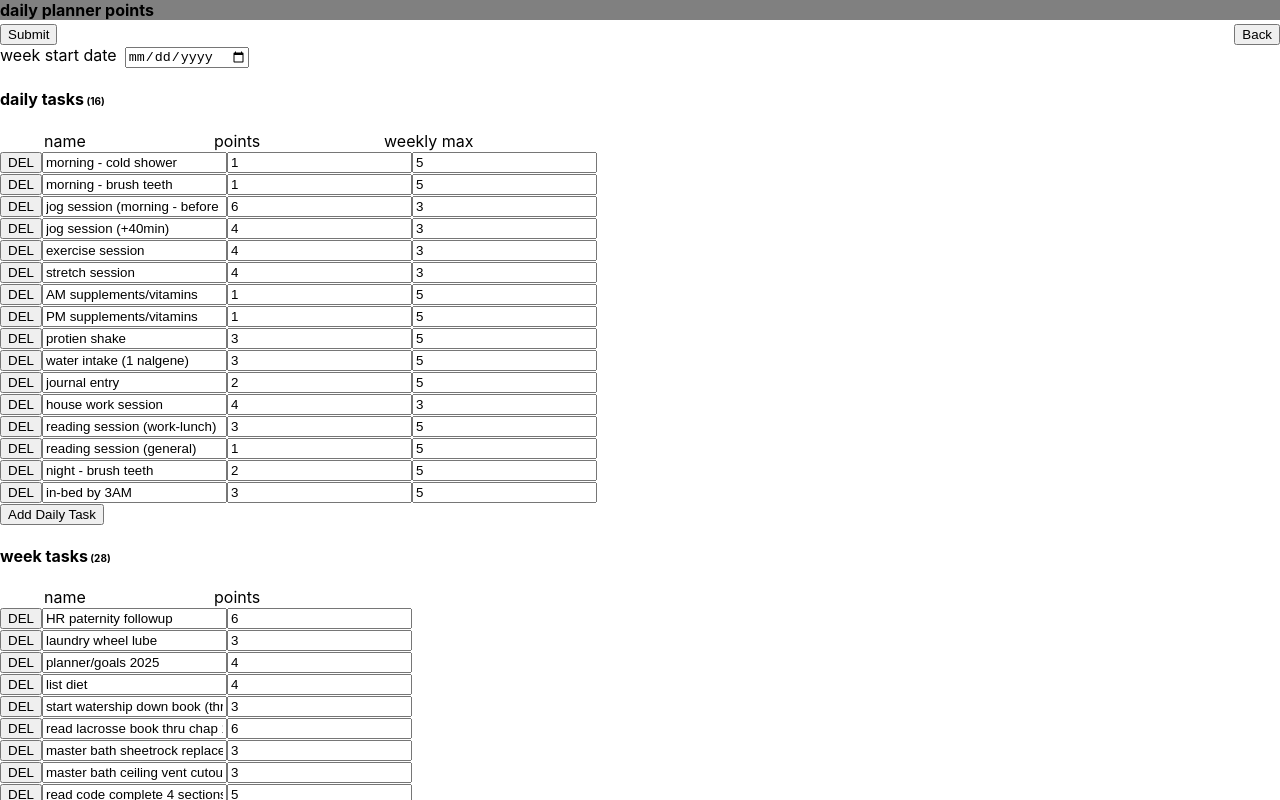
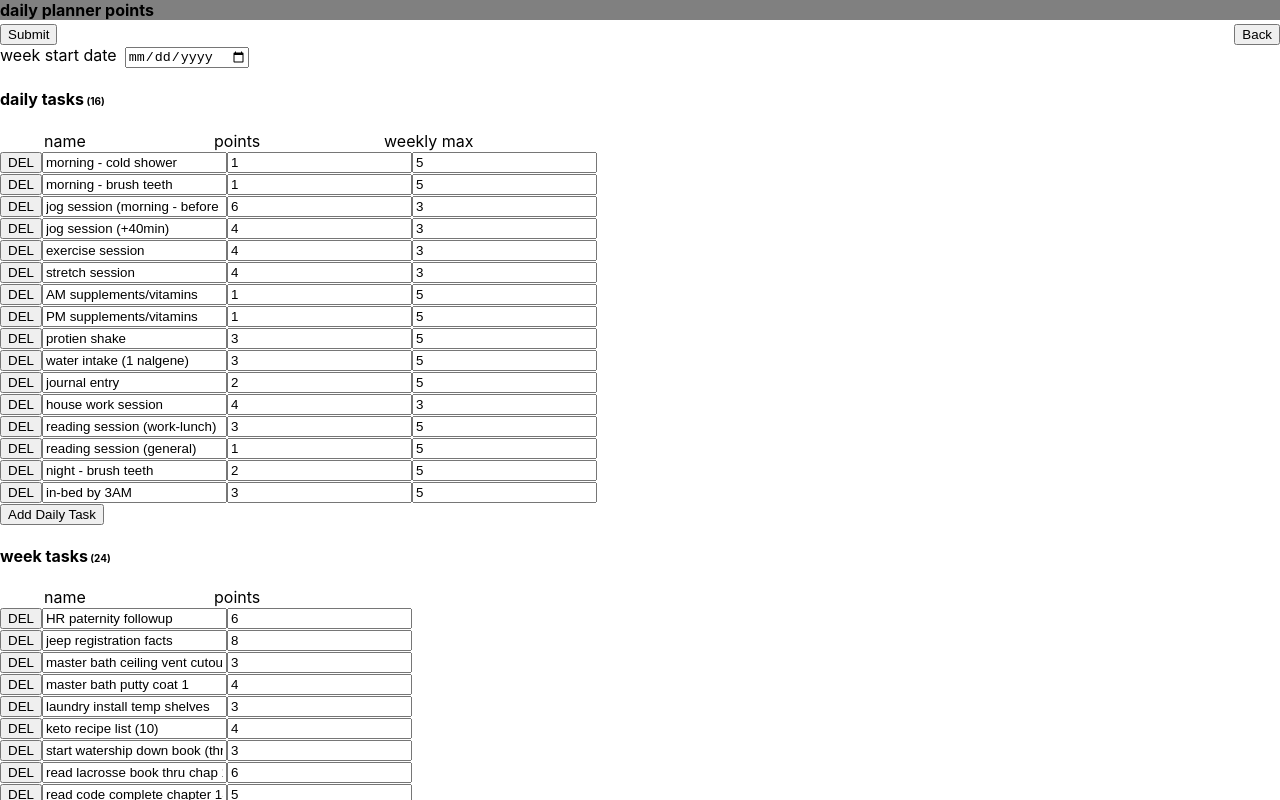
Before and after one commit to cameronDz/daily-planner-points-app, a React (Create React App) app: page / in a window 1280 px wide. Both pictures are taken after a click on the button "Create New Task Week". Shown: the top 800 px of the page. Built offline with nearby package versions, Linux system fonts and the light colour scheme.

Commit message:
new weekly tasks

```diff
--- a/src/components/weekly-planner-generator-form.component.tsx
+++ b/src/components/weekly-planner-generator-form.component.tsx
@@ -4,7 +4,7 @@ import { v4 as uuidV4 } from "uuid";
 import { DailyTask, WeekTask } from "../app.types";
 import {
   DAILY_TASKS_2025_01_06 as DAILY_TASKS,
-  WEEKLY_TASKS_2025_01_06_V2 as WEEKLY_TASKS,
+  WEEKLY_TASKS_2025_01_12 as WEEKLY_TASKS,
 } from "./weekly-planner-generator-form.data";
 import "./weekly-planner-generator-form.styles.css";
 
--- a/src/components/weekly-planner-generator-form.data.ts
+++ b/src/components/weekly-planner-generator-form.data.ts
@@ -141,3 +141,41 @@ export const WEEKLY_TASKS_2025_01_06_V2 = [
   { id: "555ad56b-a4ea-43f6-b2e1-2f4cd0dac0d5", name: "cleanup clothing drawer", points: 3 },
   { id: "6668e8e7-dead-4ebf-991f-504452dc706b", name: "download/save ring tree estimate", points: 2 },
 ];
+
+export const WEEKLY_TASKS_2025_01_12 = [
+  { id: "aa80f852-3a6b-4ba9-8d2d-eccbcf1be370", name: "HR paternity followup", points: 6 },
+  { id: "83bb0a1c-6780-4797-bfe0-3496565fe306", name: "jeep registration facts", points: 8 },
+
+  { id: "fe0ca6e3-dcd4-46cd-819b-ed1420ad9875", name: "master bath ceiling vent cutout", points: 3 },
+  { id: "de0ca6e3-dcd4-46c9-819b-ed1420ad9875", name: "master bath putty coat 1", points: 4 },
+
+  { id: "7da85d80-81eb-4105-a7ab-093f4f27e528", name: "laundry install temp shelves", points: 3 },
+  { id: "255ad56b-a4ea-43f6-b2e1-2f4cd0dac0d5", name: "keto recipe list (10)", points: 4 },
+
+  { id: "0b216b14-75ea-4c77-b3d6-d22b7200e567", name: "start watership down book (thru chap 16)", points: 3 },
+  { id: "d37d27b1-a360-4a30-bb3e-b4016763107e", name: "read lacrosse book thru chap 1", points: 6 },
+
+  { id: "1440ae67-af57-495d-88c6-52a2e1a4b6c5", name: "read code complete chapter 18", points: 5 },
+  { id: "171353e3-e5df-478e-901e-ff266fd9c963", name: "read lacrosse book thru chap 2", points: 4 },
+
+  { id: "4b903b3f-a2c1-4a4f-972a-1d6cd3578072", name: "schedule surveyor", points: 3 },
+  { id: "5440ae67-af57-495d-88c6-52a2e1a4b6c5", name: "yard dig up/bag moss", points: 5 },
+
+  { id: "f5c0db6c-90b5-4fe7-9c82-3a10977d5e63", name: "organize google-drive files", points: 4 },
+  { id: "6d4382ac-adf3-448a-b8f5-cbf0eefdc924", name: "organize file-base files", points: 6 },
+
+  { id: "c4b817e5-00e9-407d-9300-ceede081e92f", name: "list app static updates", points: 4 },
+  { id: "5722666d-076e-4c03-a244-2287643fcab2", name: "scheduler app mvp (planning & actual)", points: 6 },
+
+  { id: "bcc461cd-b791-4eec-99ae-47f440a1b8a8", name: "master bath putty coat 2", points: 4 },
+  { id: "57220edd-076e-4c03-a244-2287643fcab2", name: "master bath putty coat 3", points: 6 },
+
+  { id: "aaa461cd-b791-4eec-99ae-47f440a1b8a8", name: "reconnect fitbit", points: 4 },
+  { id: "bbb20edd-076e-4c03-a244-2287643fcab2", name: "monthly budget", points: 4 },
+
+  { id: "b55461cd-b791-4eec-99ae-47f440a1b8a8", name: "co2 detectors (garage/top-floor)", points: 2 },
+  { id: "f0f38b30-7ece-4452-a6ba-f497b69a8fb9", name: "pop-culture website brain session (2hr)", points: 4 },
+
+  { id: "220ad56b-a4ea-43f6-b2e1-2f4cd0dac0d5", name: "organize physical file", points: 5 },
+  { id: "3878e8e7-dead-4ebf-991f-504452dc706b", name: "jeep registration appt", points: 4 },
+];
```
